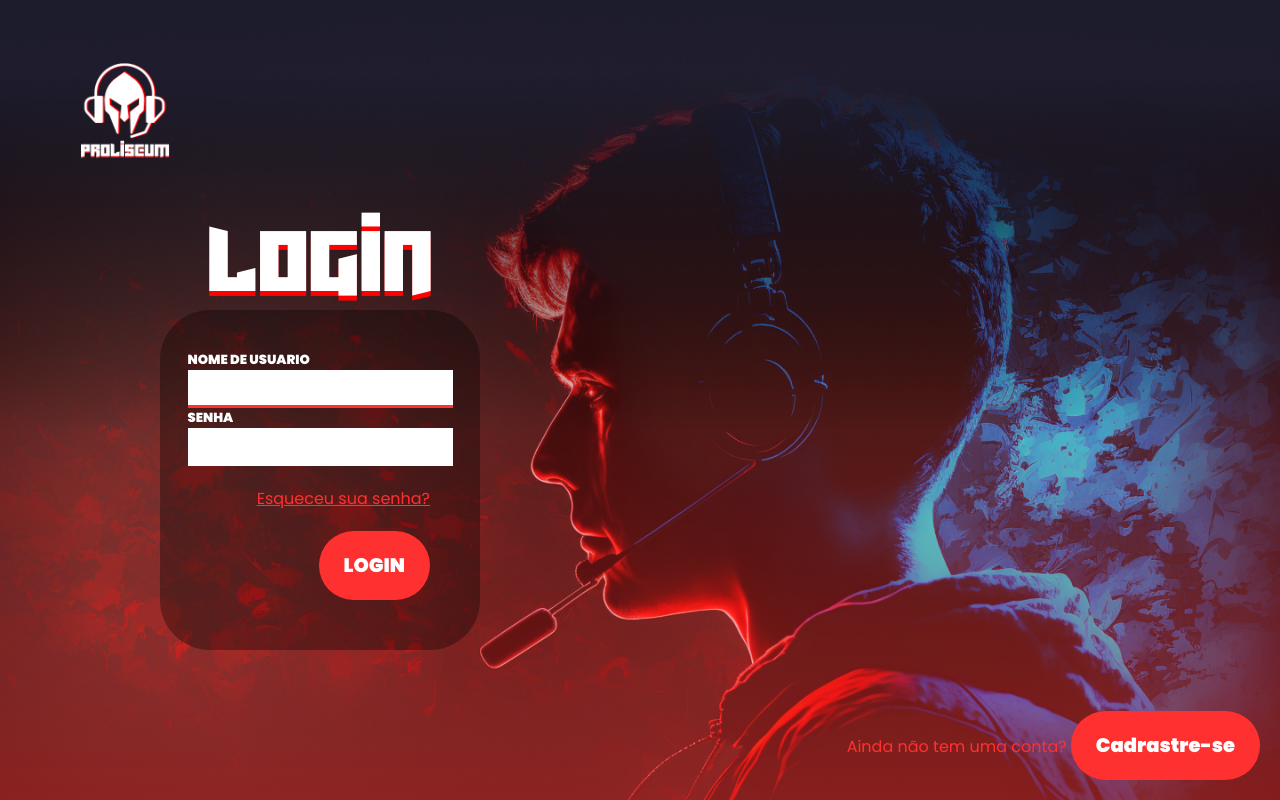
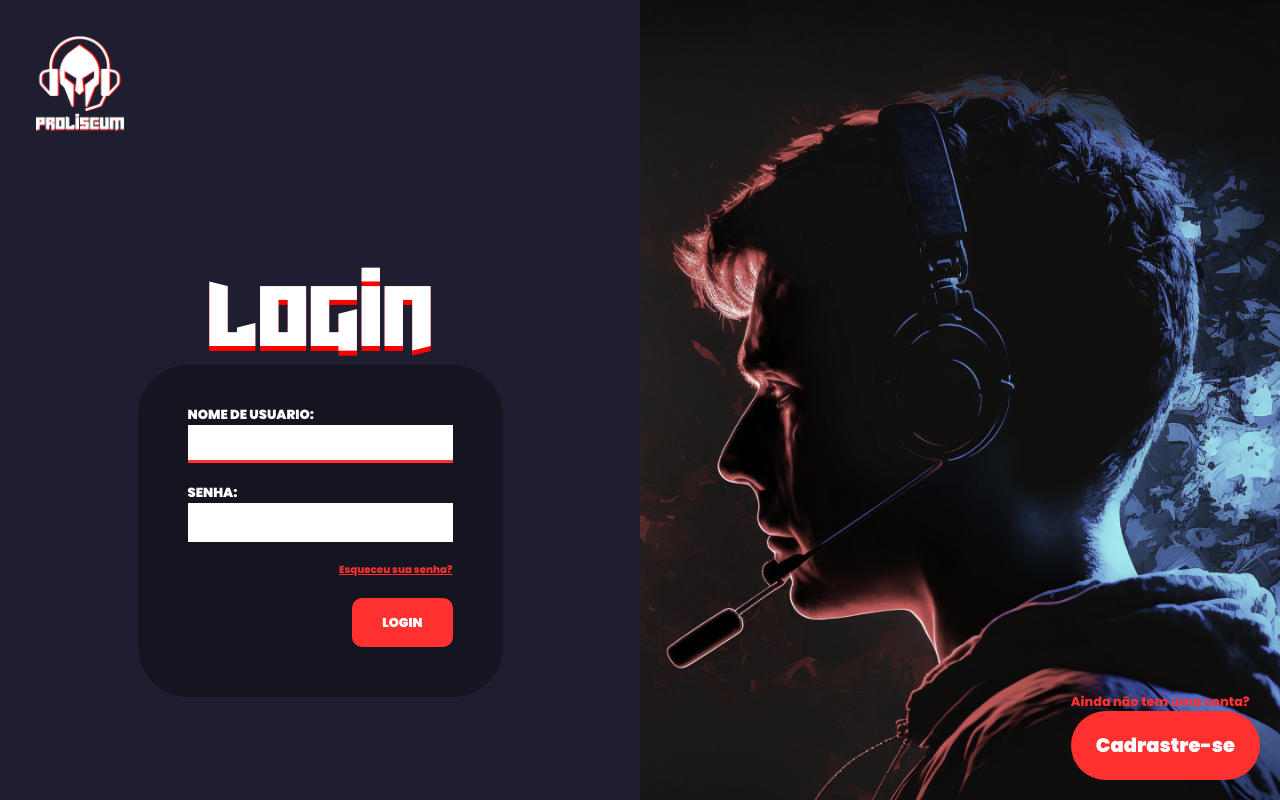
Before and after one commit to Rib3r0/TCC-Proliseum, a Vue app in the folder Proliseum/: page /login in a window 1280 px wide. Built offline with nearby package versions, Linux system fonts and the light colour scheme; a web font is replaced by a local one.

Commit message:
Login finalizado, falta so gardar os dados e efetuar em si o login

```diff
--- a/Proliseum/src/components/form/NewInputForm.vue
+++ b/Proliseum/src/components/form/NewInputForm.vue
@@ -39,11 +39,10 @@ defineProps({
   }
   .input{
     max-height: 55px;
-    height: 4vw;
     font-weight: 500;
     padding-left:10px ;
     font-size: var(--font-text);
-    min-width: 18vw;
+    min-width: 20vw;
     max-width: 100%;
     border-bottom: 3px solid transparent;
     height: 3vw;
--- a/Proliseum/src/components/form/loginForm.vue
+++ b/Proliseum/src/components/form/loginForm.vue
@@ -1,43 +1,50 @@
 <template>
   <form class="form" autocomplete="on">
-    <new-input-form v-model="userName" label="NOME DE USUARIO" autofocus/>
-    <new-input-form v-model="password" label="SENHA" type="password" />
+    <NewInputForm v-model="userName" label="NOME DE USUARIO:" autofocus/>
+    <NewInputForm v-model="password" label="SENHA:" type="password" />
     <router-link class="recuperar" to="/recovery">
-        <span> Esqueceu sua senha?</span>
+        <h3 style="font-size: 0.8vw"> Esqueceu sua senha?</h3>
     </router-link>
-    <CustomisedButton class="loginButton" text="LOGIN" type="submit"/>
+    <NewCustomButton class="loginButton" label="LOGIN" size="1vw" @onClick="makeLogin" />
+    <!-- <CustomisedButton class="loginButton" text="LOGIN" type="submit"/> -->
   </form>
 </template>
 
 <script setup>
 import { ref } from 'vue';
 import CustomisedButton from '../CustomisedButton.vue';
+import NewCustomButton from '../NewCustomButton.vue';
 import NewInputForm from './NewInputForm.vue';
 
 const userName = ref("")
 const password = ref("")
+
+function makeLogin(){
+  console.log(userName.value);
+  console.log(password.value);
+
+}
 
 
 </script>
 
 <style scoped>
   .form{
-    width: 25vw;
+    width: fit-content;
     display: flex;
     flex-direction: column;
     align-items: center;
+    gap: 20px;
     padding: 40px 50px 50px 50px;
     background-color: #0005;
     border-radius: 50px;
   }
 .recuperar{
-    margin-top: 20px;
     align-self: flex-end;
     color: var(--red);
     text-decoration: underline;
 }
   .loginButton{
-    margin-top: 20px;
     align-self: flex-end;
   }
 </style>
--- a/Proliseum/src/views/LoginView.vue
+++ b/Proliseum/src/views/LoginView.vue
@@ -1,5 +1,6 @@
 <template>
   <div class="body">
+    <div class="login">
       <div class="header">
         <img class="logo" src="../assets/img/logoMain.png">
       </div>
@@ -8,12 +9,15 @@
         <login-form/>
 
       </div>
-
-    <div class="footer">
-        <span class="cadrastro"> Ainda não tem uma conta? </span>
+    </div>
+    <div class="background">
+      <div>
+        <h3 class="cadrastro"> Ainda não tem uma conta? </h3>
         <router-link to="/register">
           <customised-button text="Cadrastre-se" @buttonFunction="teste"/>
         </router-link>
+      </div>
+
     </div>
   </div>
 </template>
@@ -38,20 +42,31 @@ export default {
 <style scoped>
 
 .body {
-  display: flex;
-  flex-direction: column;
-  justify-content: space-between;
+  display: grid;
+  grid-template-columns: 1fr 1fr;
+  height: 100vh;
+}
+
+.background{
   background-image: url(../assets/img/backgroundLogin.png);
   background-repeat: no-repeat;
   background-size: cover, contain;
-  background-position: center;
-  height: 100vh;
+  background-position: right;
+  display: flex;
+  align-items: flex-end;
+  justify-content: end;
+  padding: 20px;
+}
+
+.login{
+  display: grid;
+  grid-template-rows: auto 1fr;
 }
 
 .header{
   display: flex;
   align-items: center;
-  padding: 47px 65px 0px 65px;
+  padding: 20px 20px;
   justify-content: space-between;
 }
 
@@ -61,6 +76,7 @@ export default {
   width: 50vw;
   align-items: center;
   justify-content: center;
+  place-self: center;
 
 }
 
@@ -74,7 +90,8 @@ export default {
   font-weight: 100;
 }
 .cadrastro{
-  color: var(--red)
+  color: var(--red);
+  font-size: 1vw
 }
 
 .footer{
```
Also changed, not shown: Proliseum/src/assets/img/backgroundLogin.png. Lines whose indentation alone changed are shown as unchanged.
